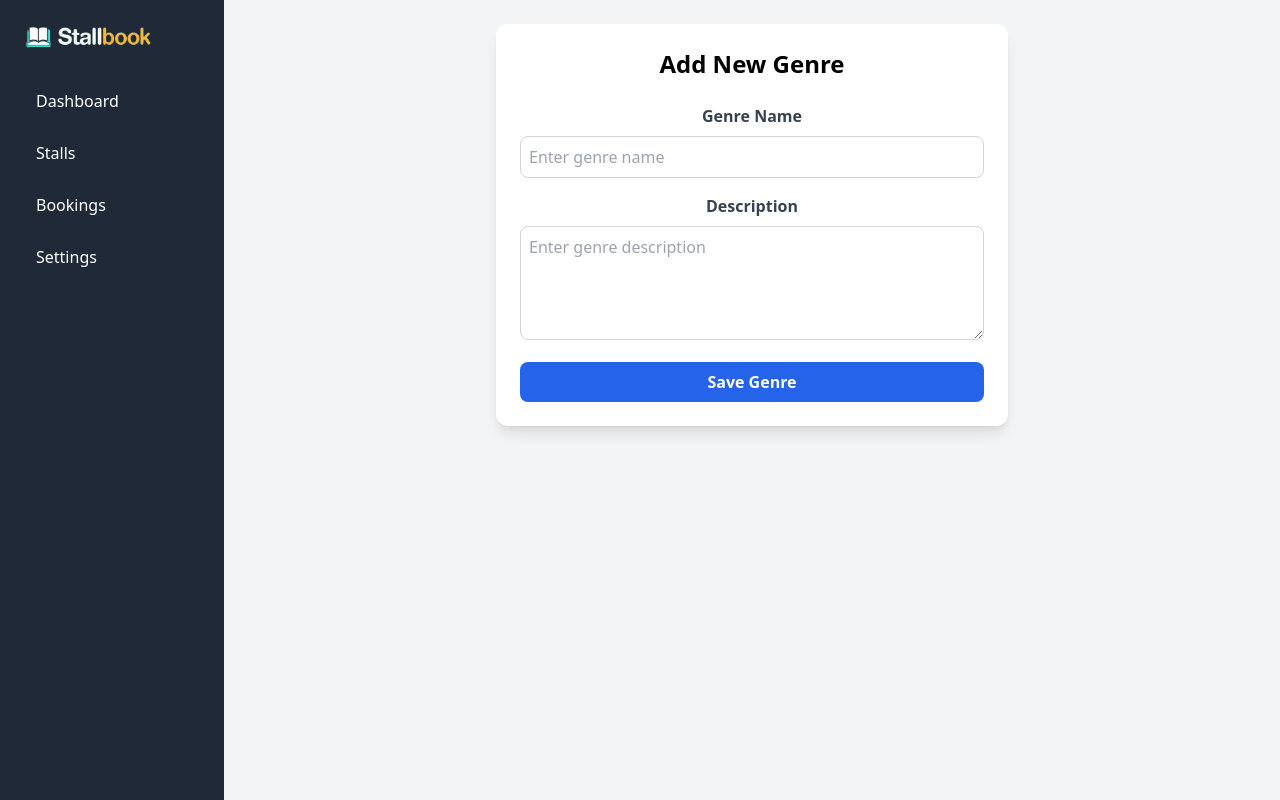
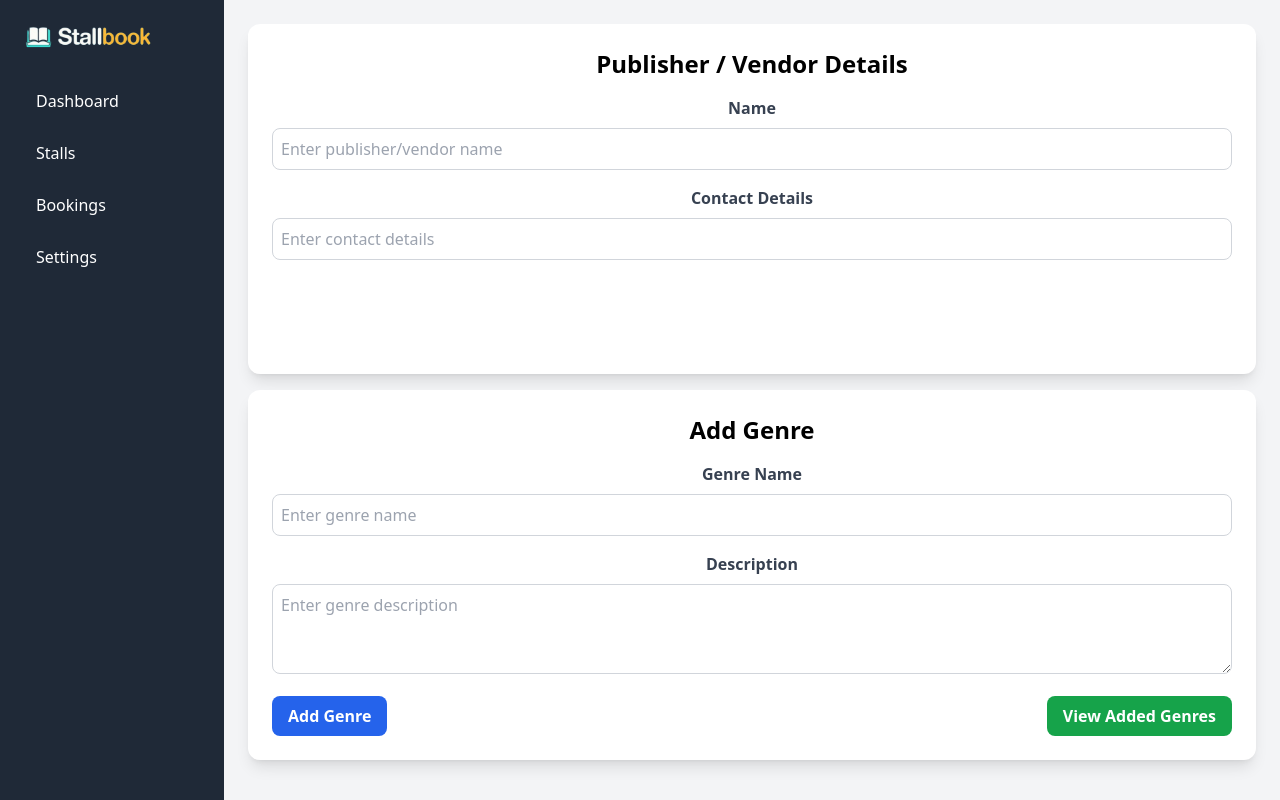
Before and after one commit to StallBook/BookFair_Management_System, a React (Create React App) app in the folder publicportalfrontend/: page /add-genres in a window 1280 px wide. Built offline with nearby package versions, Linux system fonts and the light colour scheme; no server answers.

Commit message:
add a card to insert vendor contact details

```diff
--- a/publicportalfrontend/src/pages/AddGenres.tsx
+++ b/publicportalfrontend/src/pages/AddGenres.tsx
@@ -4,23 +4,22 @@ import logo from "../assets/lg.png";
 
 const AddGenres = () => {
     const [menuOpen, setMenuOpen] = useState(false);
+    const [publisherName, setPublisherName] = useState("");
+    const [contact, setContact] = useState("");
     const [genreName, setGenreName] = useState("");
     const [description, setDescription] = useState("");
+    const [genresList, setGenresList] = useState<{ name: string; description: string }[]>([]);
+
     const navigate = useNavigate();
 
-    const handleSave = () => {
+    const handleAddGenre = () => {
         if (!genreName) {
             alert("Genre name is required!");
             return;
         }
-
-        // Here you can call your API to save the genre
-        console.log("Saving genre:", { genreName, description });
-
-        // Reset form
+        setGenresList([...genresList, { name: genreName, description }]);
         setGenreName("");
         setDescription("");
-        alert("Genre saved successfully!");
     };
 
     return (
@@ -67,42 +66,69 @@ const AddGenres = () => {
             </div>
 
             {/* Main Content */}
-            <main className="flex-1 p-6 overflow-auto">
-                <div className="max-w-lg mx-auto bg-white p-6 rounded-xl shadow-lg">
-                    <h2 className="text-2xl font-bold mb-6 text-center">Add New Genre</h2>
+            <main className="flex-1 flex flex-col p-6 overflow-auto">
+                {/* Publisher/Vendor Card */}
+                <div className="bg-white rounded-xl shadow-lg p-6 mb-4 flex-1 flex flex-col">
+                    <h2 className="text-2xl font-bold mb-4">Publisher / Vendor Details</h2>
+                    <div className="mb-4">
+                        <label className="block text-gray-700 font-semibold mb-2">Name</label>
+                        <input
+                            type="text"
+                            value={publisherName}
+                            onChange={(e) => setPublisherName(e.target.value)}
+                            placeholder="Enter publisher/vendor name"
+                            className="w-full border border-gray-300 rounded-lg p-2 focus:outline-none focus:ring-2 focus:ring-blue-500"
+                        />
+                    </div>
+                    <div className="mb-4">
+                        <label className="block text-gray-700 font-semibold mb-2">Contact Details</label>
+                        <input
+                            type="text"
+                            value={contact}
+                            onChange={(e) => setContact(e.target.value)}
+                            placeholder="Enter contact details"
+                            className="w-full border border-gray-300 rounded-lg p-2 focus:outline-none focus:ring-2 focus:ring-blue-500"
+                        />
+                    </div>
+                </div>
 
+                {/* Add Genre Card */}
+                <div className="bg-white rounded-xl shadow-lg p-6 mb-4 flex-1 flex flex-col">
+                    <h2 className="text-2xl font-bold mb-4">Add Genre</h2>
                     <div className="mb-4">
-                        <label className="block text-gray-700 font-semibold mb-2">
-                            Genre Name
-                        </label>
+                        <label className="block text-gray-700 font-semibold mb-2">Genre Name</label>
                         <input
                             type="text"
                             value={genreName}
                             onChange={(e) => setGenreName(e.target.value)}
+                            placeholder="Enter genre name"
                             className="w-full border border-gray-300 rounded-lg p-2 focus:outline-none focus:ring-2 focus:ring-blue-500"
-                            placeholder="Enter genre name"
                         />
                     </div>
-
                     <div className="mb-4">
-                        <label className="block text-gray-700 font-semibold mb-2">
-                            Description
-                        </label>
+                        <label className="block text-gray-700 font-semibold mb-2">Description</label>
                         <textarea
                             value={description}
                             onChange={(e) => setDescription(e.target.value)}
+                            placeholder="Enter genre description"
+                            rows={3}
                             className="w-full border border-gray-300 rounded-lg p-2 focus:outline-none focus:ring-2 focus:ring-blue-500"
-                            placeholder="Enter genre description"
-                            rows={4}
                         ></textarea>
                     </div>
-
-                    <button
-                        onClick={handleSave}
-                        className="w-full bg-blue-600 hover:bg-blue-700 text-white font-semibold py-2 rounded-lg transition"
-                    >
-                        Save Genre
-                    </button>
+                    <div className="flex justify-between">
+                        <button
+                            onClick={handleAddGenre}
+                            className="bg-blue-600 hover:bg-blue-700 text-white font-semibold py-2 px-4 rounded-lg transition"
+                        >
+                            Add Genre
+                        </button>
+                        <button
+                            onClick={() => alert(`Added Genres:\n${genresList.map(g => g.name).join(", ")}`)}
+                            className="bg-green-600 hover:bg-green-700 text-white font-semibold py-2 px-4 rounded-lg transition"
+                        >
+                            View Added Genres
+                        </button>
+                    </div>
                 </div>
             </main>
         </div>
```
